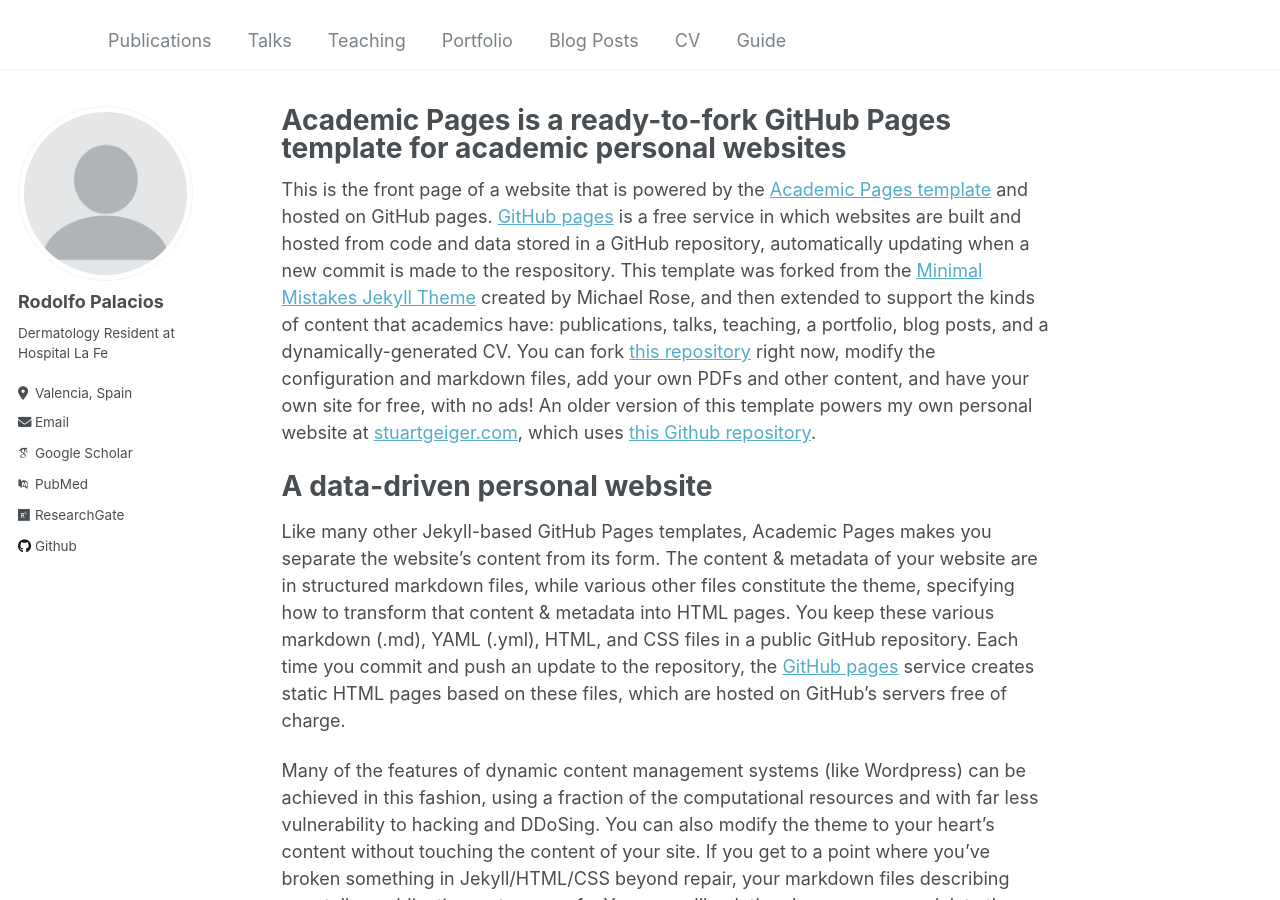
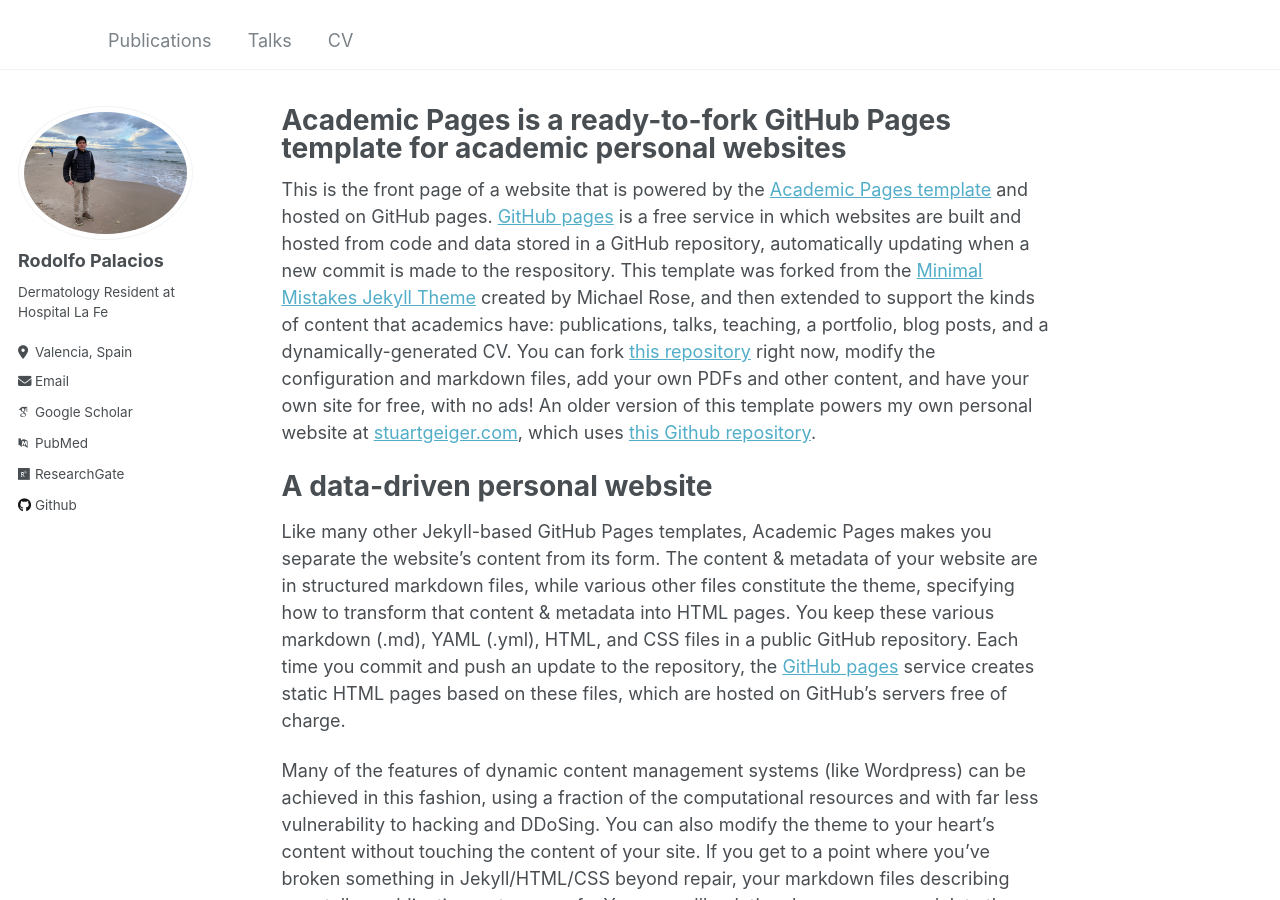
Before and after one commit to rodolfopalaciosd/rodolfopalaciosd.github.io, a Jekyll site: the page built from _pages/about.md, in a window 1280 px wide and 900 px high. Built offline with Jekyll 4.4.1, drawn with Linux system fonts in a browser that asks for light colours; some web fonts are replaced.

Commit message:
updated pic and navigation

```diff
--- a/_config.yml
+++ b/_config.yml
@@ -21,7 +21,7 @@ repository               : "academicpages/rodolfopalaciosd.github.io"
 #               Additional customization can be done by editing /_includes/author-profile.html
 author:
   # Biographic information
-  avatar           : "profile.png"
+  avatar           : "Rodolfo.jpeg"
   name             : "Rodolfo Palacios"
   pronouns         : # example: "she/her"
   bio              : "Dermatology Resident at Hospital La Fe"
--- a/_data/navigation.yml
+++ b/_data/navigation.yml
@@ -6,17 +6,5 @@ main:
   - title: "Talks"
     url: /talks/
 
-  - title: "Teaching"
-    url: /teaching/
-
-  - title: "Portfolio"
-    url: /portfolio/
-
-  - title: "Blog Posts"
-    url: /year-archive/
-
   - title: "CV"
     url: /cv/
-
-  - title: "Guide"
-    url: /markdown/
```
Also changed, not shown: images/Rodolfo.jpeg (added), 1 other file.
